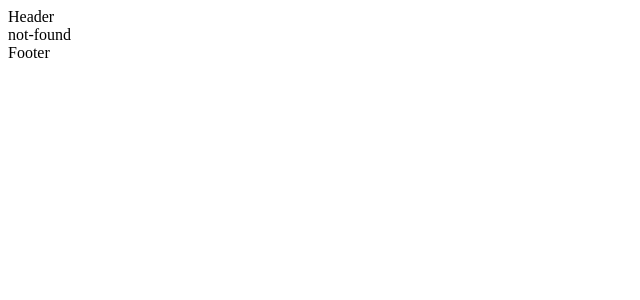
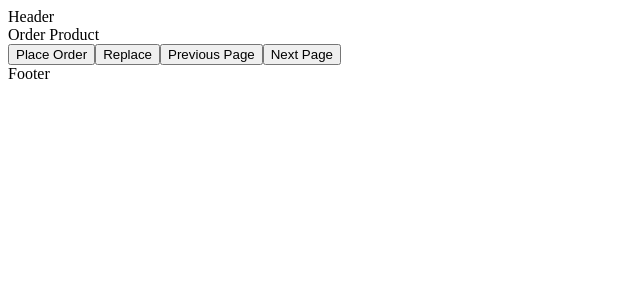
Before and after one commit to apurboroy7077/next_js_learning, a Next.js app in the folder hello_world/: page /order in a window 1280 px wide. Before the commit this address had no page. Shown: the top 300 px of the page, without its empty margins (0-640 px from the left). Built offline with nearby package versions, Linux system fonts and the light colour scheme.

Commit message:
Navigating Programmatically, lesson 21, Date 23/2/2024, Friday, 10:25AM, Mom, Dad and Sister went to Hajirpara Jonmotutsam, but I stayed at home.

```diff
--- /dev/null
+++ b/hello_world/src/app/order/page.tsx
@@ -0,0 +1,40 @@
+"use client";
+
+import { useRouter } from "next/navigation";
+
+const page = () => {
+  let router = useRouter();
+  let handleClick = () => {
+    router.push("/");
+  };
+
+  return (
+    <>
+      <div>Order Product</div>
+      <button onClick={handleClick}>Place Order</button>
+      <button
+        onClick={() => {
+          router.replace("/");
+        }}
+      >
+        Replace
+      </button>
+      <button
+        onClick={() => {
+          router.back();
+        }}
+      >
+        Previous Page
+      </button>
+      <button
+        onClick={() => {
+          router.forward();
+        }}
+      >
+        Next Page
+      </button>
+    </>
+  );
+};
+
+export default page;
```
Also changed, not shown: hello_world/Notes/Note1.txt.
